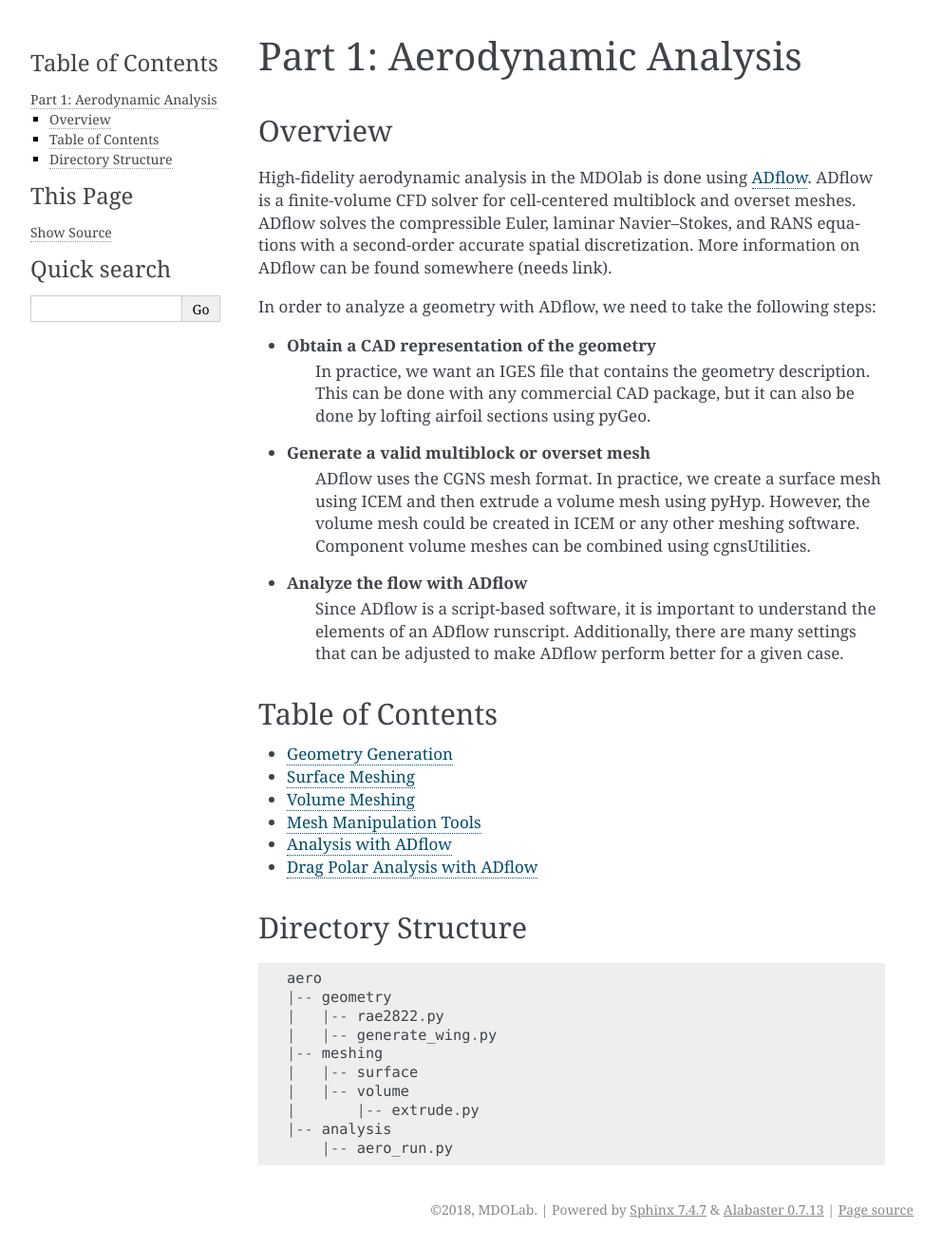
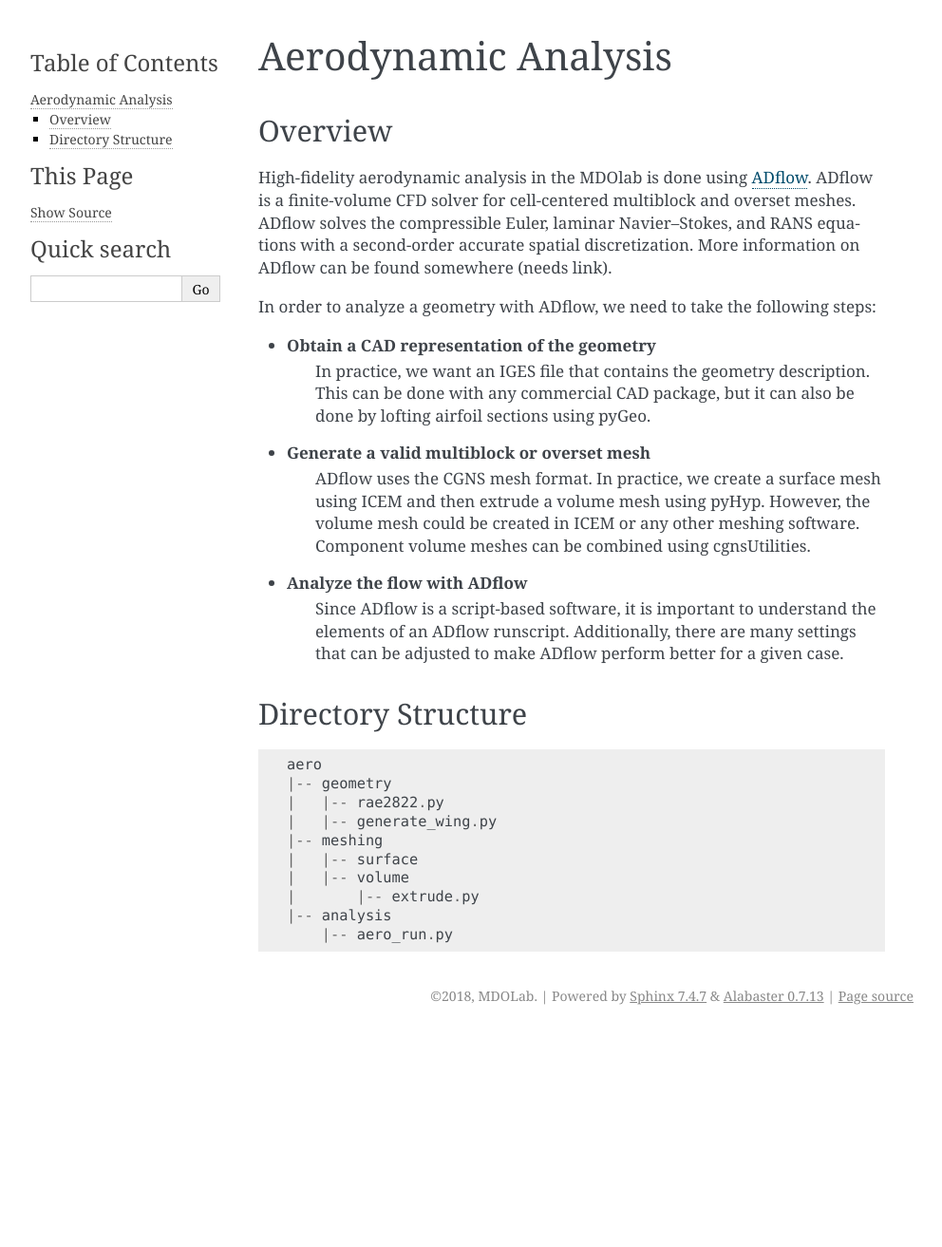
Before and after one commit to mdolab/MACH-Aero-tutorial, a Sphinx documentation site: the page built from doc/aero_overview.rst, in a window 1280 px wide. Shown: the whole page at 95% size, without its empty margins (148-1140 px from the left). Built offline with Sphinx 7.4.7, drawn with Linux system fonts in a browser that asks for light colours; after the commit the page ends 1088 px from its top, so only the background shows below that.

Commit message:
updated toc

```diff
--- a/doc/aero_overview.rst
+++ b/doc/aero_overview.rst
@@ -1,8 +1,8 @@
 .. _aero_overview:
 
-############################
-Part 1: Aerodynamic Analysis
-############################
+####################
+Aerodynamic Analysis
+####################
 
 Overview
 ========
@@ -24,11 +24,9 @@ In order to analyze a geometry with ADflow, we need to take the following steps:
     Since ADflow is a script-based software, it is important to understand the elements of an ADflow runscript.
     Additionally, there are many settings that can be adjusted to make ADflow perform better for a given case.
 
-Table of Contents
-=================
-
 .. toctree::
    :maxdepth: 1
+   :hidden:
 
    aero_pygeo
    aero_icem
--- a/doc/airfoilopt_overview.rst
+++ b/doc/airfoilopt_overview.rst
@@ -1,8 +1,8 @@
 .. _airfoilopt_overview:
 
-############################
-Part 3: Airfoil Optimization
-############################
+####################
+Airfoil Optimization
+####################
 
 
 Overview
@@ -19,11 +19,9 @@ Here are a few of the items we will cover in the following pages:
 
     - Run a multi-point aerodynamic shape optimization
 
-Table of Contents
-=================
-
 .. toctree::
    :maxdepth: 1
+   :hidden:
 
    airfoilopt_mesh
    airfoilopt_ffd
--- a/doc/index.rst
+++ b/doc/index.rst
@@ -31,9 +31,6 @@ Throughout the tutorial, we will refer to the location of your developing tutori
 Before continuing with the tutorial, make sure that the MDOLab framework is already installed on your machine.
 If you set up your machine using an MDOLab iso, then the required packages should already be installed.
 If not, follow the instructions for installing the MDOLab framework from `scratch <http://mdolab.engin.umich.edu/docs/installInstructions/installFromScratch.html>`_.
-
-Table of Contents
-=================
 
 .. toctree::
    :caption: MACH-Aero Tutorial
--- a/doc/opt_overview.rst
+++ b/doc/opt_overview.rst
@@ -1,8 +1,8 @@
 .. _opt_overview:
 
-################################
-Part 2: Aerodynamic Optimization
-################################
+########################
+Aerodynamic Optimization
+########################
 
 
 Overview
@@ -24,11 +24,9 @@ Here are a few of the items we will cover in the following pages:
 
     - Run single-point and multi-point aerodynamic shape optimizations
 
-Table of Contents
-=================
-
 .. toctree::
    :maxdepth: 1
+   :hidden:
 
    opt_pyopt
    opt_ffd
```
